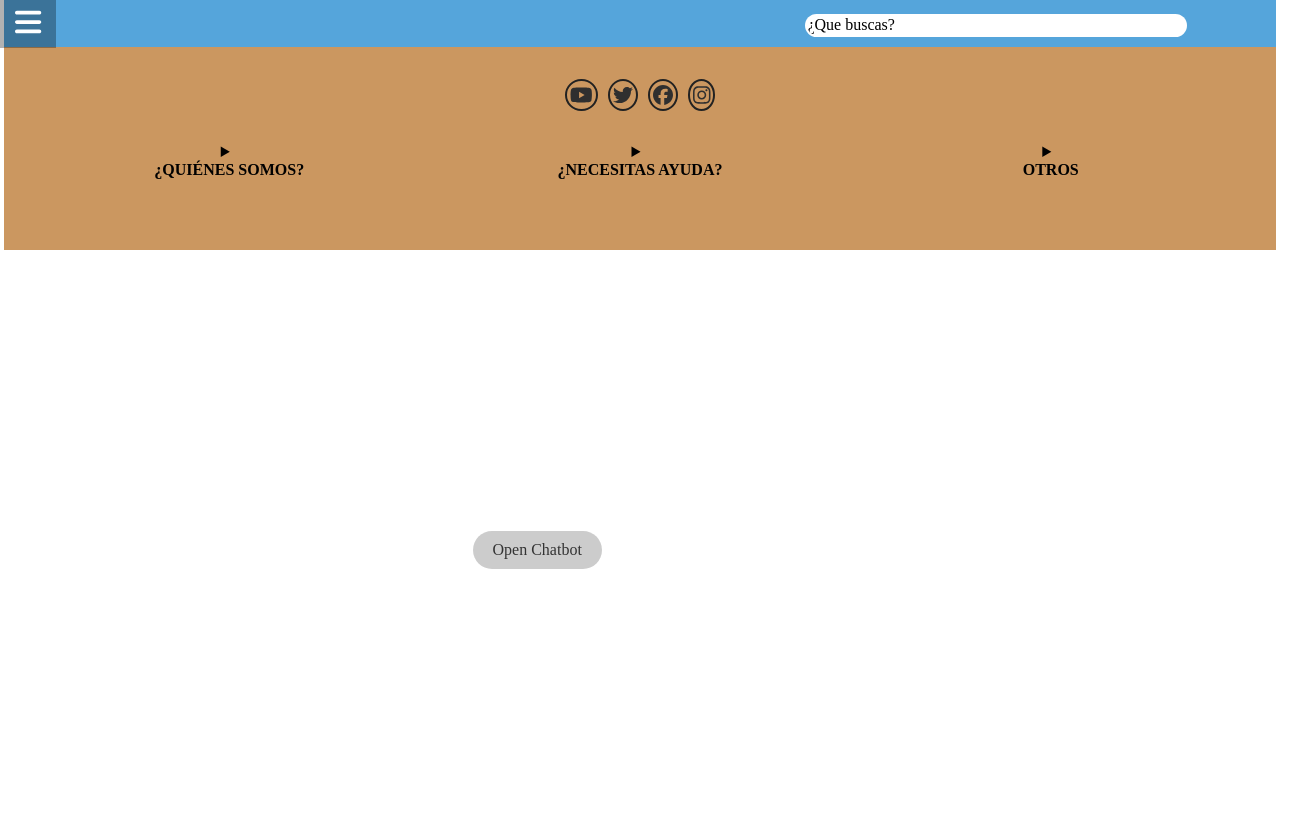
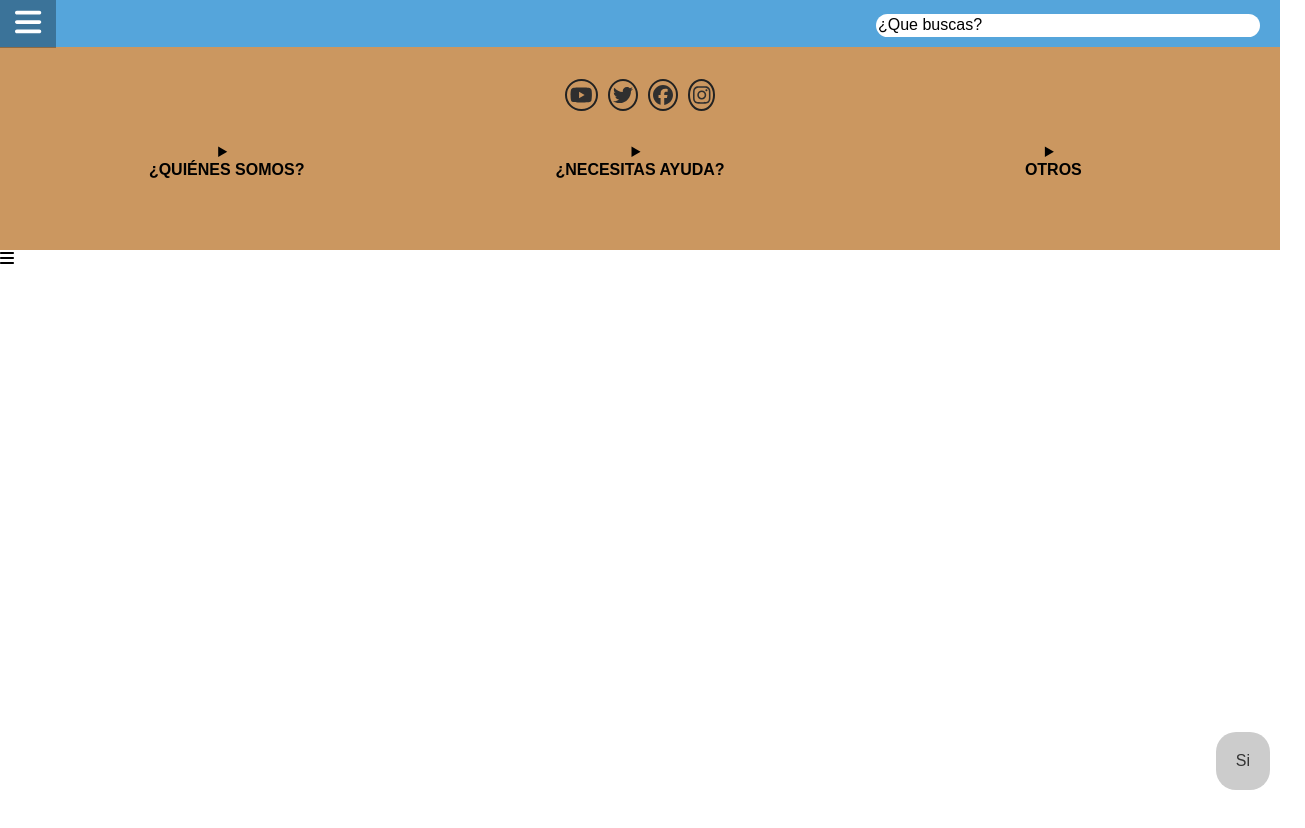
Before and after one commit to Xhand98/promospot-page, a React (Vite) app: page / in a window 1280 px wide. Shown: the top 828 px of the page, 1305 px wide, since content can reach past the window. Built offline with nearby package versions, Linux system fonts and the light colour scheme; a web font is replaced by a local one.

Commit message:
Made chat toggle, and positioned it

```diff
--- a/package.json
+++ b/package.json
@@ -223,7 +223,8 @@
   },
   "devDependencies": {},
   "scripts": {
-    "test": "echo \"Error: no test specified\" && exit 1"
+    "test": "echo \"Error: no test specified\" && exit 1",
+    "dev": "pnpm vite"
   },
   "author": "Hendrick",
   "license": "UNLICENSED"
--- a/src/features/chatbot/components/Chatbot.jsx
+++ b/src/features/chatbot/components/Chatbot.jsx
@@ -1,7 +1,7 @@
 import React, { useState } from 'react';
 import './style.css';
 import { FontAwesomeIcon } from '@fortawesome/react-fontawesome';
-import { faTwitter, faFacebook, faYoutube, faInstagram } from '@fortawesome/free-brands-svg-icons';
+import { faBars } from '@fortawesome/free-solid-svg-icons';
 
 
 const Chatbot = () => {
@@ -185,7 +185,7 @@ const Chatbot = () => {
                             </svg>
                         </div>
                     </div>
-                    <span>Send <FontAwesomeIcon icon={ faFacebook } /></span>
+                    <span>Send <FontAwesomeIcon icon={ faBars } /></span>
                 </button>
             </div>
             <input maxLength="50" type="text" id="insertartexto"></input>
--- a/src/features/chatbot/components/ChatbotToggler.jsx
+++ b/src/features/chatbot/components/ChatbotToggler.jsx
@@ -1,6 +1,8 @@
 import React, { useState } from 'react';
 import './ToggleButton.css';
-import Chatbot from './Chatbot'; // Assuming Chatbot component is in the same directory
+import Chatbot from './Chatbot';
+import { FontAwesomeIcon } from '@fortawesome/react-fontawesome';
+import { faBars } from '@fortawesome/free-solid-svg-icons';
 
 const ToggleButton = () => {
   const [isToggled, setIsToggled] = useState(false);
@@ -10,11 +12,14 @@ const ToggleButton = () => {
   };
 
   return (
+    <div className='button'>
     <div className="toggle-container">
       <button className={`toggle-button ${isToggled ? 'active' : ''}`} onClick={toggleHandler}>
-        {isToggled ? 'Close Chatbot' : 'Open Chatbot'}
+        {isToggled ? 'No' : 'Si'}
       </button>
-      {isToggled && <Chatbot />}
+      {isToggled && <div className='chatbotcontainer'><Chatbot /></div>}
+    </div>
+    <FontAwesomeIcon icon={ faBars } />
     </div>
   );
 };
--- a/src/features/chatbot/components/ToggleButton.css
+++ b/src/features/chatbot/components/ToggleButton.css
@@ -1,13 +1,15 @@
 .toggle-container {
+  position: absolute;
+  bottom: 10px;
+  right: 10px;
   display: flex;
+  align-content: space-evenly;
   justify-content: center;
   align-items: center;
-    height: 75vh;
-    aspect-ratio: 16 / 9;
 }
 
 .toggle-button {
-    padding: 10px 20px;
+  padding: 20px;
   border: none;
   border-radius: 20px;
   background-color: #ccc;
--- a/src/features/chatbot/components/style.css
+++ b/src/features/chatbot/components/style.css
@@ -1,25 +1,12 @@
 @font-face {
     font-family: darkest;
     src: url('Ubuntu-Medium.ttf');
-}
-
-* {
-    font-family: darkest;
-    scroll-behavior: smooth;
 }
 
 .send-cont {
     display: flex;
     flex-direction: row-reverse;
     justify-content: start;
-}
-
-body {
-    margin: 0;
-    padding: 0;
-    box-sizing: border-box;
-    display: flex;
-    justify-content: center;
 }
 
 #insertartexto {
@@ -35,17 +22,21 @@ body {
 article {
     color: red;
     font-size: 20px;
-    font-family: 'Poppins', sans-serif;
     font-weight: 600px;
+    font-family: darkest;
+    scroll-behavior: smooth;
+
 }
 
 .chatbot {
-    width: 45%;
-    height: 100vh;
+    height: 100cqh;
+    width: 650px;
     background-color: black;
     overflow: hidden;
-    max-width: 45%;
     overflow-x: hidden;
+    position: absolute;
+    bottom: 40px;
+    right: 40px;
 }
 
 #botones {
--- a/src/features/header/components/Header.css
+++ b/src/features/header/components/Header.css
@@ -5,7 +5,7 @@
   /* Estilos para el encabezado principal */
   .main-header{
     background: #55A5DB; /* Fondo del encabezado */
-    width: 99.4cqw; /* Ancho completo */
+    width: 100%; /* Ancho completo */
     height: 47px; /* Altura */
   }
 
@@ -13,9 +13,8 @@
   nav{
     position: absolute; /* Posicionamiento absoluto */
     left:0; /* Alineación a la izquierda */
-    top:0; /* Alineación arriba */
     width: 200px; /* Ancho */
-    top:50px; /* Posicionamiento a partir de la parte superior */
+    top: 47px; /* Posicionamiento a partir de la parte superior */
     height:calc(100vh - 50px); /* Altura calculada */
     background:#2D6653; /* Fondo */
     transform:translateX(-100%); /* Desplazamiento fuera de la vista */
@@ -98,9 +97,10 @@
   }
 
   .buscador {
+    float: right;
+    margin-right: 20px;
     border-radius: 20px;
     background-color: white;
-    margin-left: 63%;
     border-color: transparent;
     margin-top: 13.5px;
     justify-content: center;
```
Lines whose indentation alone changed are shown as unchanged.
